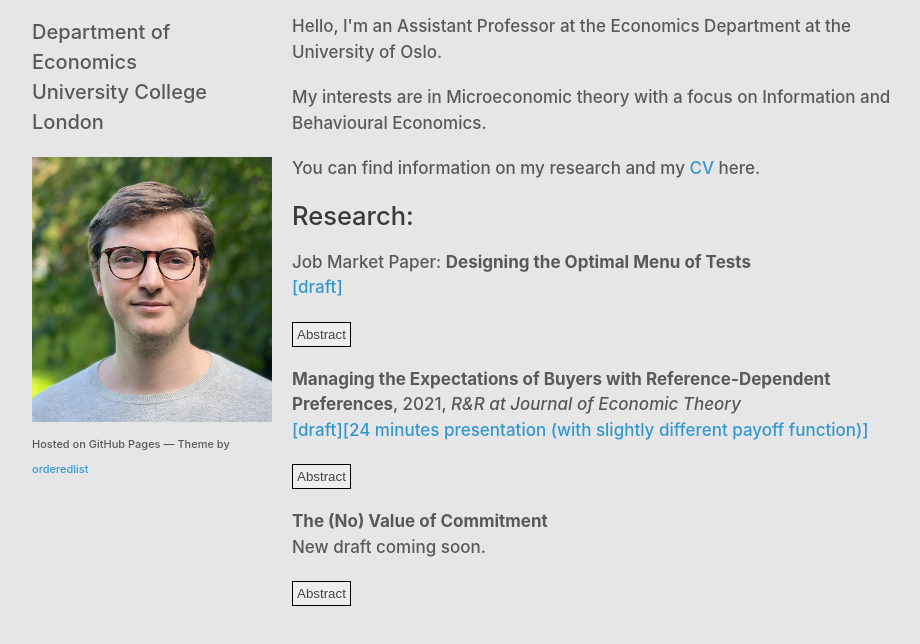
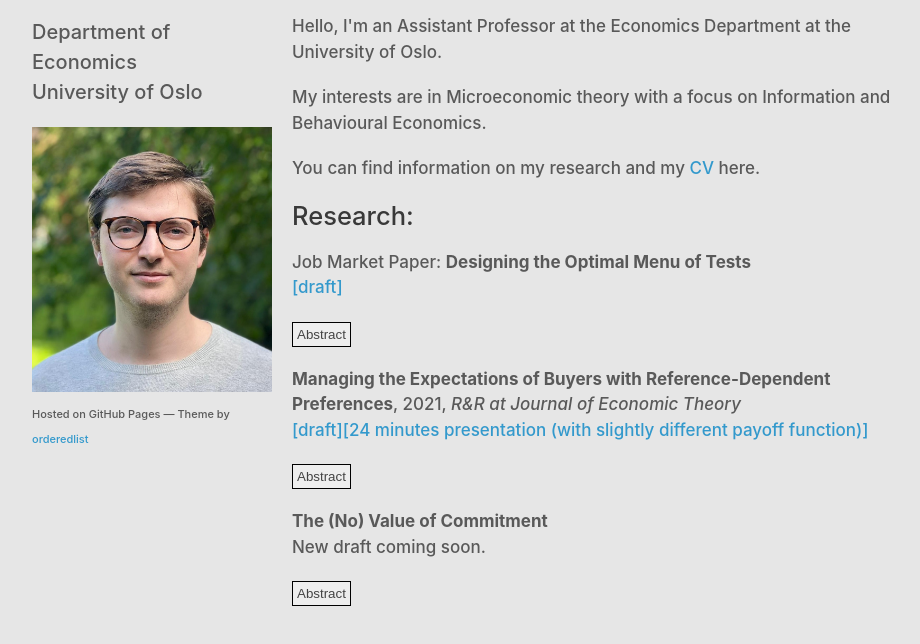
Before and after one commit to nahancart/nahancart.github.io, a plain HTML site: page index.html in a window 1280 px wide. Shown: the part 92-736 px from the top of the page, without its empty margins (178-1098 px from the left). Drawn offline with Linux system fonts and the light colour scheme.

Commit message:
Update index.html

```diff
--- a/index.html
+++ b/index.html
@@ -17,7 +17,7 @@
     <div class="wrapper">
    <header>
  <h1>Nathan Hancart</h1>
- <p style="font-size:20px;">Department of Economics<br>University College London</br></p>
+ <p style="font-size:20px;">Department of Economics<br>University of Oslo</br></p>
 
 <img src="documents/picture.jpeg" alt="Nathan Hancart">
 
```
